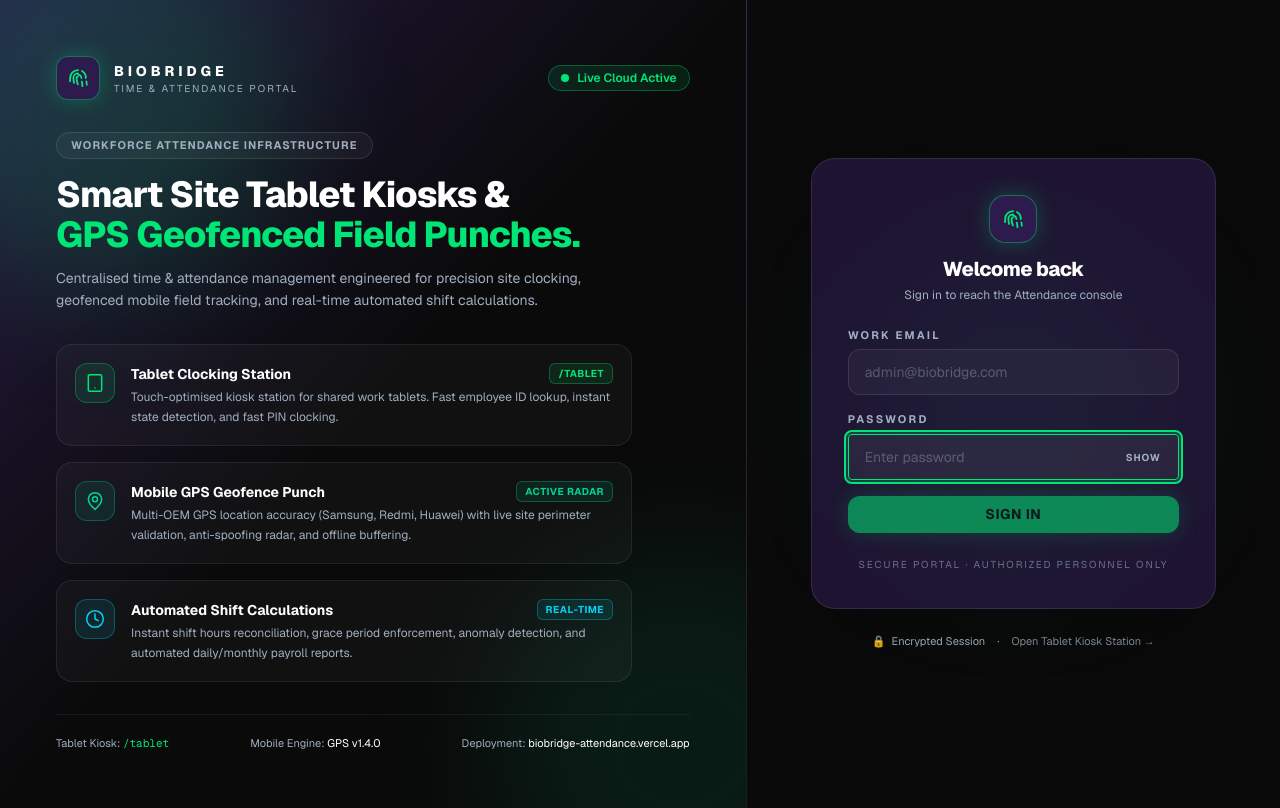
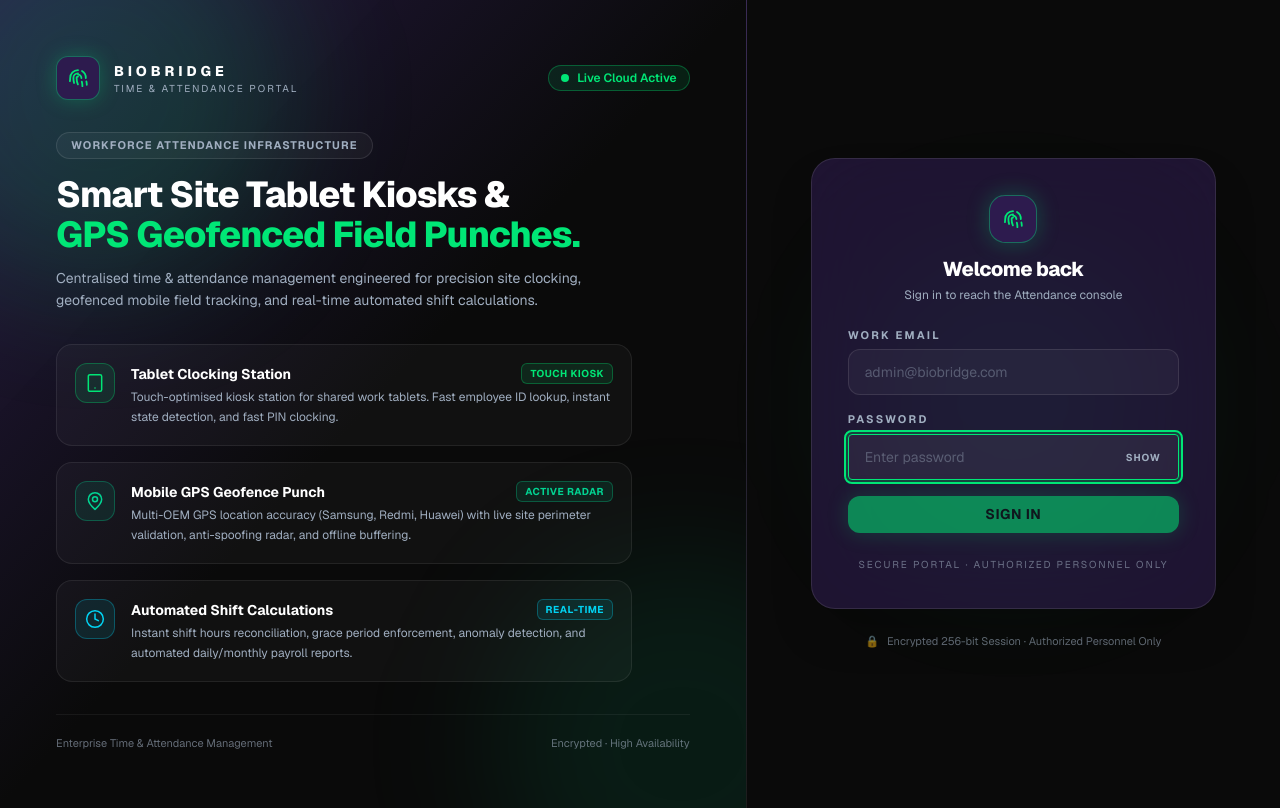
Before and after one commit to dubepride/dubepride, a Next.js app: page /login in a window 1280 px wide. Built offline with nearby package versions, Linux system fonts and the light colour scheme; no server answers.

Commit message:
fix(ui): remove technical telemetry strip and internal routes from login

```diff
--- a/src/components/LoginForm.tsx
+++ b/src/components/LoginForm.tsx
@@ -136,7 +136,7 @@ export default function LoginForm() {
                   <div className="flex items-center justify-between">
                     <h3 className="text-sm font-bold text-ink">Tablet Clocking Station</h3>
                     <span className="rounded-md border border-neon/30 bg-neon/10 px-2 py-0.5 text-[10px] font-bold tracking-wider text-neon uppercase">
-                      /tablet
+                      Touch Kiosk
                     </span>
                   </div>
                   <p className="mt-1 text-xs leading-relaxed text-muted">
@@ -213,11 +213,10 @@ export default function LoginForm() {
           </div>
         </div>
 
-        {/* Telemetry Strip */}
-        <div className="relative z-10 flex items-center justify-between border-t border-white/[0.06] pt-5 text-[11px] text-muted">
-          <span>Tablet Kiosk: <span className="font-mono text-neon">/tablet</span></span>
-          <span>Mobile Engine: <span className="text-ink">GPS v1.4.0</span></span>
-          <span>Deployment: <span className="text-ink">biobridge-attendance.vercel.app</span></span>
+        {/* Corporate Footer Strip */}
+        <div className="relative z-10 flex items-center justify-between border-t border-white/[0.06] pt-5 text-[11px] text-muted/60">
+          <span>Enterprise Time &amp; Attendance Management</span>
+          <span>Encrypted · High Availability</span>
         </div>
       </section>
 
@@ -358,18 +357,10 @@ export default function LoginForm() {
           </p>
         </div>
 
-        {/* Security / Tablet Link Footer */}
-        <div className="mt-6 flex flex-wrap items-center justify-center gap-3 text-center text-[11px] text-muted">
-          <span className="inline-flex items-center gap-1.5">
-            🔒 <span>Encrypted Session</span>
-          </span>
-          <span>·</span>
-          <a
-            href="/tablet"
-            className="text-muted/80 transition hover:text-neon underline-offset-4 hover:underline"
-          >
-            Open Tablet Kiosk Station →
-          </a>
+        {/* Security Footer */}
+        <div className="mt-6 flex items-center justify-center gap-2 text-center text-[11px] text-muted/60">
+          <span>🔒</span>
+          <span>Encrypted 256-bit Session · Authorized Personnel Only</span>
         </div>
       </section>
     </div>
```
